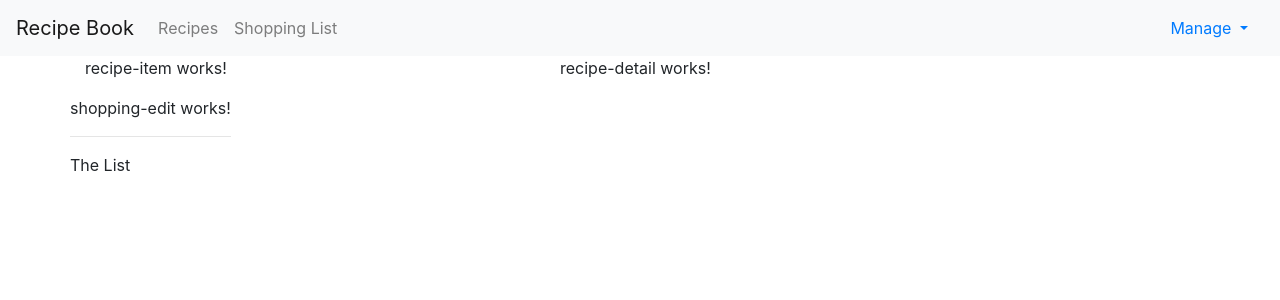
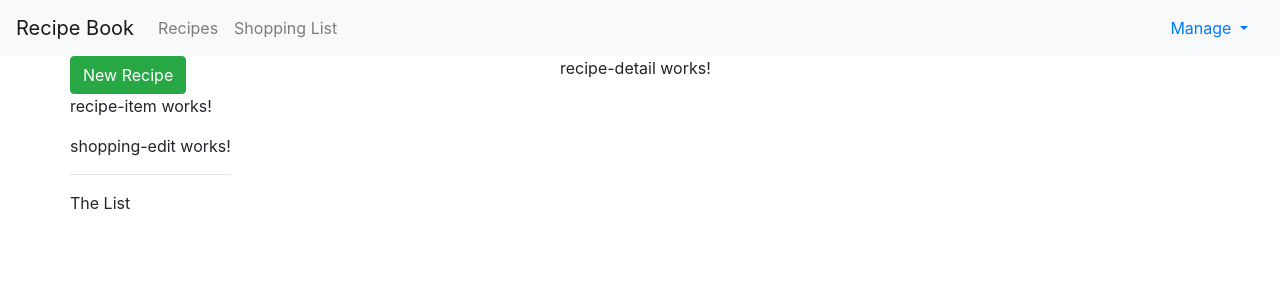
Before and after one commit to UcheSylvester/Recipe-store, an Angular app: page / in a window 1280 px wide. Shown: the top 300 px of the page. Built offline with nearby package versions, Linux system fonts and the light colour scheme.

Commit message:
trying to use interface

```diff
--- a/src/app/recipes/recipe-list/recipe-list.component.html
+++ b/src/app/recipes/recipe-list/recipe-list.component.html
@@ -1 +1,10 @@
-<app-recipe-item></app-recipe-item>
+<div class="row">
+  <div class="col-xs-12">
+    <button class="btn btn-success">New Recipe</button>
+  </div>
+</div>
+<div class="row">
+  <div class="col-xs-12">
+    <app-recipe-item></app-recipe-item>
+  </div>
+</div>
--- a/src/app/recipes/recipe-list/recipe-list.component.ts
+++ b/src/app/recipes/recipe-list/recipe-list.component.ts
@@ -1,17 +1,24 @@
-import { Component, OnInit } from '@angular/core';
+import { Component, OnInit } from "@angular/core";
+import { Recipe } from "../recipe.model";
+// import { IRecipe } from "./recipe";
 
 @Component({
-  selector: 'app-recipe-list',
-  templateUrl: './recipe-list.component.html',
-  styleUrls: ['./recipe-list.component.css']
+  selector: "app-recipe-list",
+  templateUrl: "./recipe-list.component.html",
+  styleUrls: ["./recipe-list.component.css"]
 })
 export class RecipeListComponent implements OnInit {
+  recipes: Recipe[] = [
+    new Recipe(
+      "A Test Recipe",
+      "This is a test",
+      "https://cdn-image.myrecipes.com/sites/default/files/styles/4_3_horizontal_-_1200x900/public/mrtrending0475.jpg?itok=ULkGk3Pn"
+    )
+  ];
 
-  recipe: any[];
+  // using interface
 
-  constructor() { }
+  constructor() {}
 
-  ngOnInit() {
-  }
-
+  ngOnInit() {}
 }
--- /dev/null
+++ b/src/app/recipes/recipe-list/recipe.ts
@@ -0,0 +1,6 @@
+
+export interface IRecipe {
+    name: string;
+    description: string;
+    imageUrl: string
+}
--- a/src/app/recipes/recipe.model.ts
+++ b/src/app/recipes/recipe.model.ts
@@ -1,5 +1,5 @@
 // creating a model for the recipe
-export class recipe {
+export class Recipe {
   public name: string;
   public description: string;
   public imagePath: string;
@@ -10,9 +10,3 @@ export class recipe {
     this.imagePath = imagePath;
   }
 }
-
-// we could still use interface here
-// export interface IRecipe {
-//   name: string;
-//   description: string;
-// }
```
